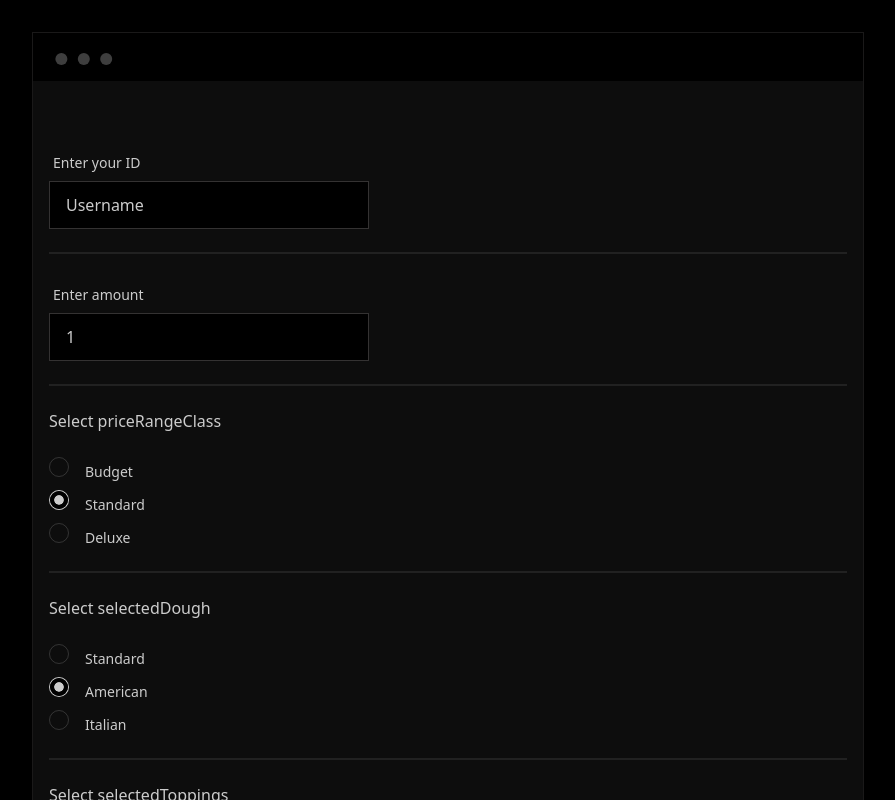
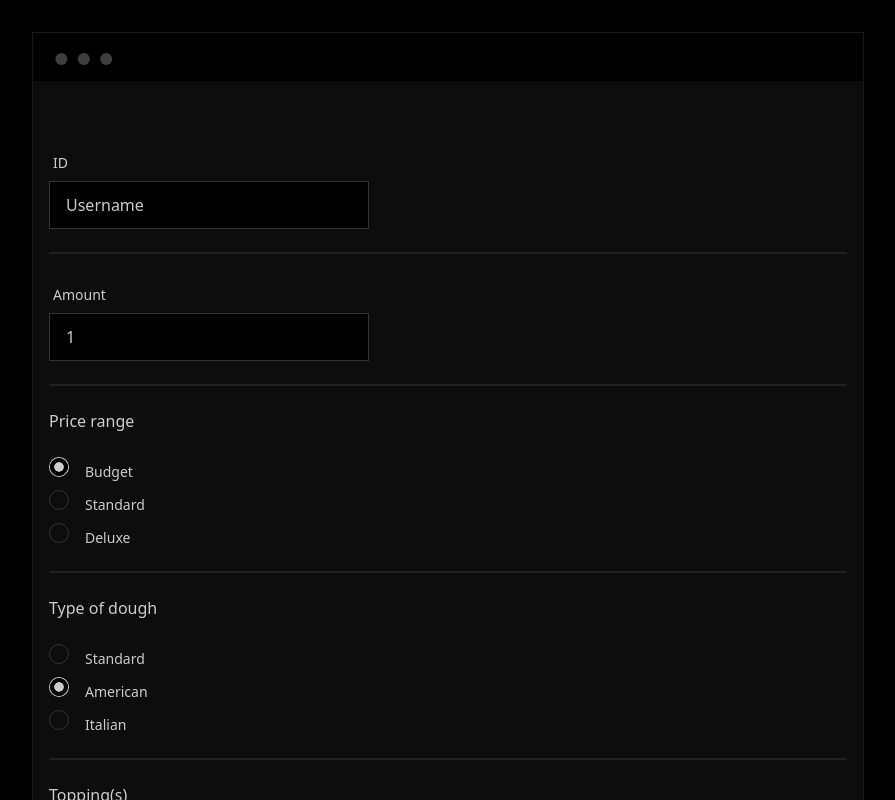
Before and after one commit to maurer2/run-types-run, a Next.js app: page /pizza in a window 1280 px wide. Shown: the top 800 px of the page, without its empty margins (192-1087 px from the left). Built offline with nearby package versions, Linux system fonts and the light colour scheme.

Commit message:
Added proper labels to form and adjusted form defaults

```diff
--- a/src/components/PizzaForm/PizzaForm.tsx
+++ b/src/components/PizzaForm/PizzaForm.tsx
@@ -9,6 +9,7 @@ import { FormProvider, useForm } from 'react-hook-form';
 import type { FormValues } from '../../types/pizza';
 import type { PizzaFormProps } from './types';
 
+import { formLabels } from '../../constants/pizza/labels'
 import { apiRoutes } from '../../constants/pizza/urls';
 import useSendValues from '../../hooks/useSendValues/useSendValues';
 import { pizzaFormValidationSchema } from '../../schema/pizza/validation';
@@ -61,15 +62,16 @@ const PizzaForm = ({ defaultValues, formSettings }: PizzaFormProps) => {
   return (
     <FormProvider {...formMethods}>
       <form onReset={handleReset} onSubmit={handleSubmit(onSubmit)}>
-        <UncontrolledInput error={errors.id} htmlLabel="Enter your ID" {...register('id')} />
+        <UncontrolledInput error={errors.id} htmlLabel={formLabels.id} {...register('id')} />
 
         <div className="divider" />
 
-        <UncontrolledInput error={errors.amount} htmlLabel="Enter amount" {...register('amount')} />
+        <UncontrolledInput error={errors.amount} htmlLabel={formLabels.amount} {...register('amount')} />
 
         <div className="divider" />
 
         <UncontrolledRadioCheckbox
+          label={formLabels.priceRangeClass}
           name="priceRangeClass"
           type="radio"
           values={[...formSettings.priceRangeClasses]}
@@ -78,6 +80,7 @@ const PizzaForm = ({ defaultValues, formSettings }: PizzaFormProps) => {
         <div className="divider" />
 
         <UncontrolledRadioCheckbox
+          label={formLabels.selectedDough}
           name="selectedDough"
           type="radio"
           values={[...formSettings.doughs]}
@@ -86,6 +89,7 @@ const PizzaForm = ({ defaultValues, formSettings }: PizzaFormProps) => {
         <div className="divider" />
 
         <UncontrolledRadioCheckbox
+          label={formLabels.selectedToppings}
           name="selectedToppings"
           type="checkbox"
           values={[...formSettings.toppings]}
--- a/src/components/UncontrolledRadioCheckbox/UncontrolledRadioCheckbox.tsx
+++ b/src/components/UncontrolledRadioCheckbox/UncontrolledRadioCheckbox.tsx
@@ -7,6 +7,7 @@ import { useFormContext } from 'react-hook-form';
 import type { UncontrolledRadioCheckboxProps } from './types';
 
 const UncontrolledRadioCheckbox = <T extends Array<string>>({
+  label,
   name,
   type,
   values,
@@ -19,7 +20,7 @@ const UncontrolledRadioCheckbox = <T extends Array<string>>({
   return (
     <fieldset aria-describedby={`id-${name}`}>
       <legend className="mb-4" id={`id-${name}`}>
-        Select {name}
+        {label ?? name}
       </legend>
       <ul>
         {values.map((value) => (
--- a/src/components/UncontrolledRadioCheckbox/types.ts
+++ b/src/components/UncontrolledRadioCheckbox/types.ts
@@ -1,4 +1,5 @@
 export type UncontrolledRadioCheckboxProps<T> = {
+  label?: string;
   name: string;
   type: 'checkbox' | 'radio';
   values: T;
--- /dev/null
+++ b/src/constants/pizza/labels.ts
@@ -0,0 +1,9 @@
+import type { FormValues } from '../../types/pizza';
+
+export const formLabels: Record<keyof FormValues, string> = {
+  amount: 'Amount',
+  id: 'ID',
+  priceRangeClass: 'Price range',
+  selectedDough: 'Type of dough',
+  selectedToppings: 'Topping(s)',
+};
--- a/src/pages/api/pizza/default-values.ts
+++ b/src/pages/api/pizza/default-values.ts
@@ -7,9 +7,9 @@ export default function handler(req: NextApiRequest, res: NextApiResponse<FormVa
     const defaultValues: FormValues = {
       amount: 1,
       id: 'Username',
-      priceRangeClass: 'Standard',
+      priceRangeClass: 'Budget',
       selectedDough: 'American',
-      selectedToppings: ['Tomato'],
+      selectedToppings: ['Tomato', 'Pepperoni'],
     };
 
     setTimeout(() => {
--- a/src/pages/pizza/index.tsx
+++ b/src/pages/pizza/index.tsx
@@ -23,8 +23,6 @@ const Pizza: NextPage = () => {
     pizzaFormValidationSchema,
   );
 
-  console.log(formSettings)
-
   const showForm = formSettings.status === 'success' && defaultValues.status === 'success';
 
   return (
--- a/src/schema/pizza/validation.ts
+++ b/src/schema/pizza/validation.ts
@@ -52,7 +52,6 @@ export const pizzaFormValidationSchema = z
       path: ['selectedDough'],
     },
   )
-  // #endregion
   // budget option doesn't allow more than two toppings
   .refine(
     ({ priceRangeClass, selectedToppings }) =>
```
